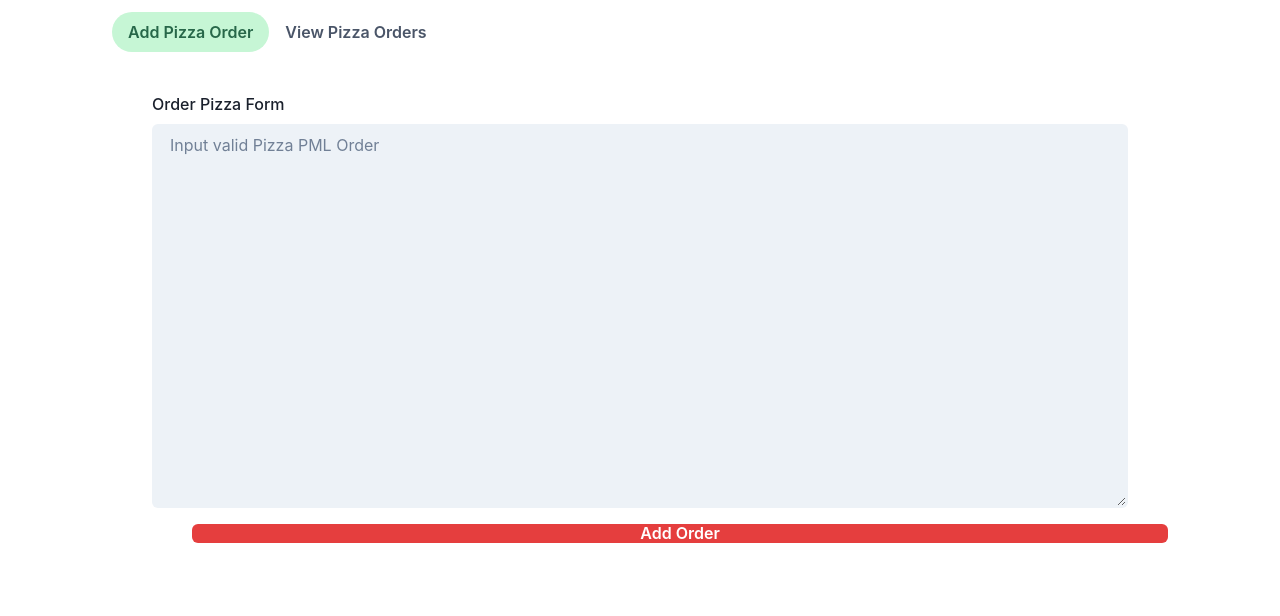
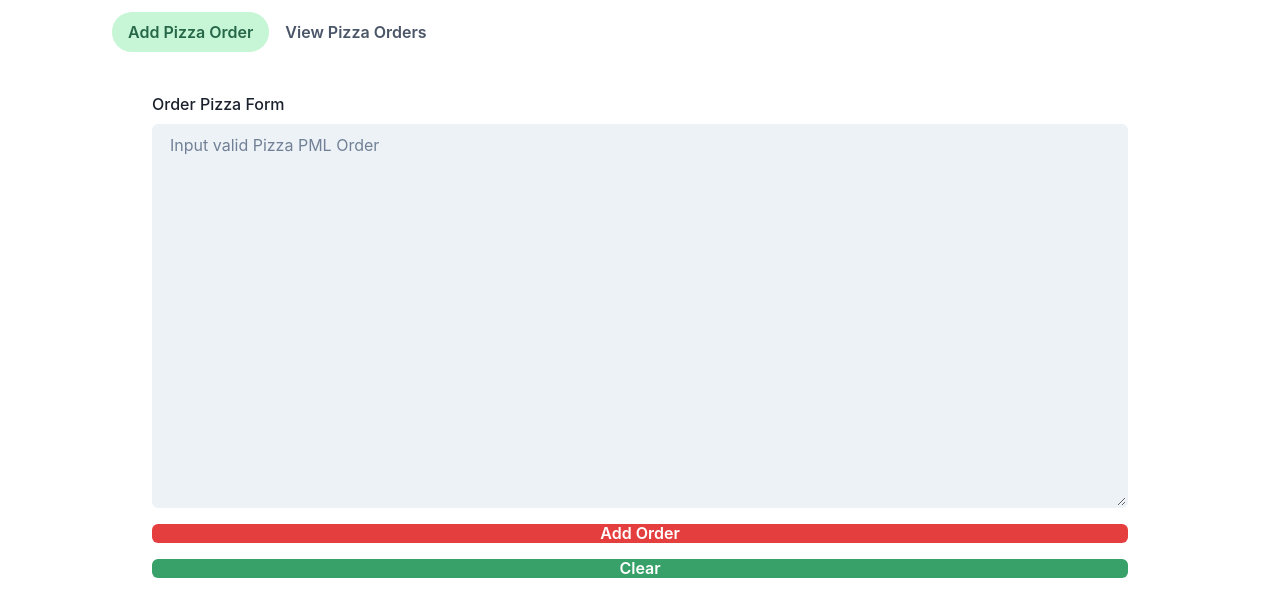
Before and after one commit to NilRyan/pizza-react, a React (Create React App) app: page / in a window 1280 px wide. Shown: the top 616 px of the page. Built offline with nearby package versions, Linux system fonts and the light colour scheme; no server answers.

Commit message:
Add form handling

```diff
--- a/src/components/OrderCard.js
+++ b/src/components/OrderCard.js
@@ -1,4 +1,4 @@
-import { Box, Flex, Text, Stack, Grid, SimpleGrid } from '@chakra-ui/react';
+import { Box, Text, SimpleGrid } from '@chakra-ui/react';
 import PizzaCard from './OrderCard/PizzaCard';
 
 export default function OrderCard(props) {
--- a/src/components/OrderCard/PizzaCard.js
+++ b/src/components/OrderCard/PizzaCard.js
@@ -10,7 +10,8 @@ export default function PizzaCard({ pizza }) {
       </Text>
       {
         pizza.toppings.length > 0 &&
-        <Box fontSize={'sm'}>
+        <Box mx={'10px'} fontSize={'sm'}>
+            <Text> Toppings Total: {pizza.toppingsTotal}</Text>
             Toppings Whole:
             <ToppingsItem topping={pizza.toppings[0]}></ToppingsItem>
             Toppings First-Half:
--- a/src/components/OrderForm.js
+++ b/src/components/OrderForm.js
@@ -1,40 +1,81 @@
-import { useFormik } from "formik";
+import { ErrorMessage, useFormik } from 'formik';
 import {
   Box,
   Button,
   FormControl,
   FormLabel,
+  Text,
   Textarea,
-  VStack
-} from "@chakra-ui/react";
-import { createOrder } from "../services/OrderService";
+  VStack,
+} from '@chakra-ui/react';
+import { createOrder } from '../services/OrderService';
+import { useState } from 'react';
 
 export default function OrderForm() {
+  const [error, setError] = useState('');
+  const [orderNumber, setOrderNumber] = useState('');
+
   const formik = useFormik({
-    initialValues: {
+    initialValues: {},
+    onSubmit: async (values, {resetForm, setFieldValues}) => {
+      setError('');
+      setOrderNumber('');
+      const { message, orderNumber } = await createOrder(values.pml);
+
+      if (message) {
+        setError(message);
+      }
+      if (orderNumber) {
+        setOrderNumber(orderNumber);
+      }
+
+    setFieldValues('pml', '');
     },
-    onSubmit: (values) => {
-      createOrder(values.pml);
-    }
   });
   return (
     <Box p={6} rounded="md" width={['l', '5xl']}>
       <form onSubmit={formik.handleSubmit}>
         <VStack height={'md'} spacing={4} align="flex-start">
           <FormControl>
-              <FormLabel htmlFor="email">Order Pizza Form</FormLabel>
+            <FormLabel htmlFor="pml">Order Pizza Form</FormLabel>
             <Textarea
               height={'sm'}
               id="pml"
               name="pml"
               placeholder="Input valid Pizza PML Order"
               variant="filled"
-                onChange={formik.handleChange}
+              onChange={e => {
+                setError('');
+                setOrderNumber('');
+                formik.handleChange(e);
+              }}
               value={formik.values.pml}
             />
+            {error && <Text style={{ color: 'red' }}>{error}</Text>}
+            {orderNumber && (
+              <Text style={{ color: 'green' }}>
+                Added Pizza Order No. {orderNumber}
+              </Text>
+            )}
           </FormControl>
-            <Button type="submit" colorScheme='red' width="full" mx="10">
+          <Button
+            disabled={formik.isSubmitting}
+            type="submit"
+            colorScheme="red"
+            w={'full'}
+          >
             Add Order
+          </Button>
+          <Button
+            type="reset"
+            colorScheme="green"
+            onClick={() => {
+              setError('');
+              setOrderNumber('');
+              formik.setFieldValue('pml', '')}}
+              w={'full'}
+          >
+            Clear
           </Button>
         </VStack>
       </form>
--- a/src/services/OrderService.js
+++ b/src/services/OrderService.js
@@ -14,7 +14,7 @@ export async function createOrder(data) {
     BASE_URL + '/orders',
     {
       method: 'POST',
-      headers: { 'Content-Type': 'text/html' },
+      headers: { 'Content-Type': 'text/plain' },
       body: data,
     }
   );
```
Lines whose indentation alone changed are shown as unchanged.
